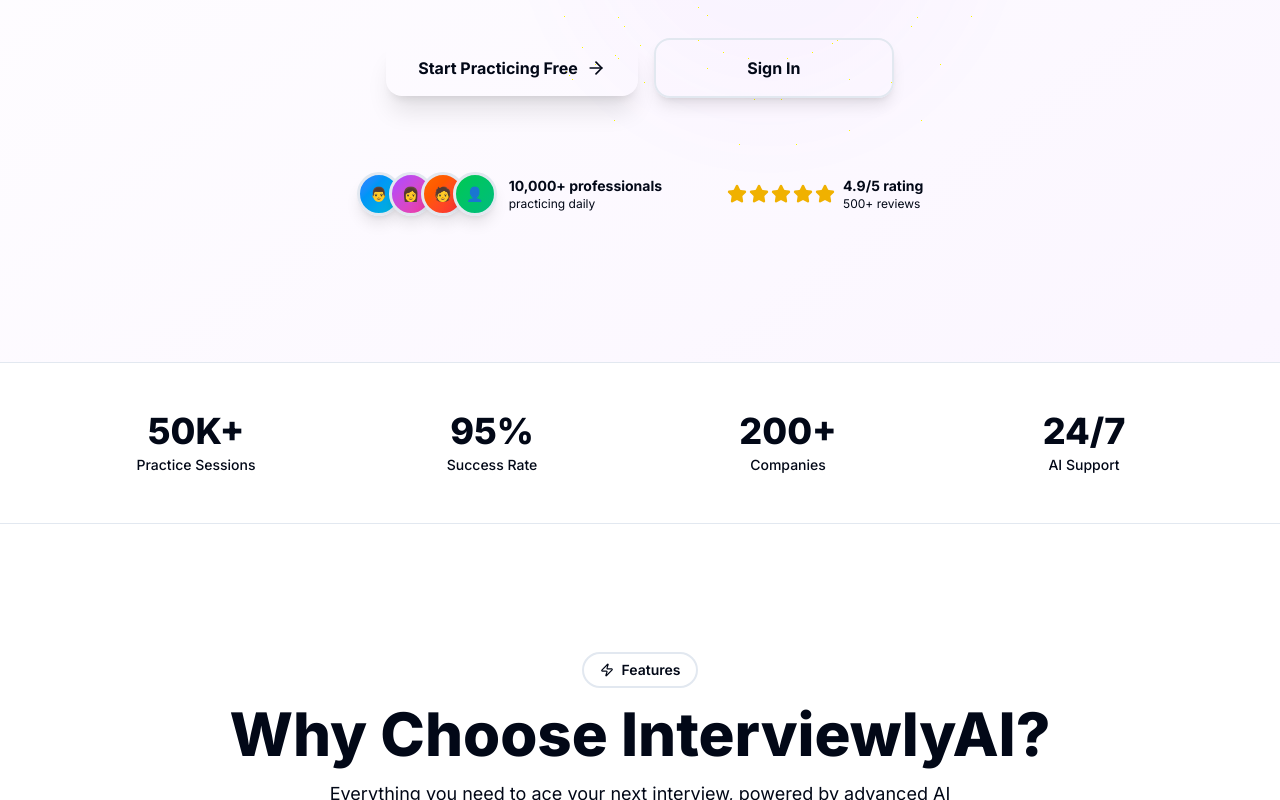
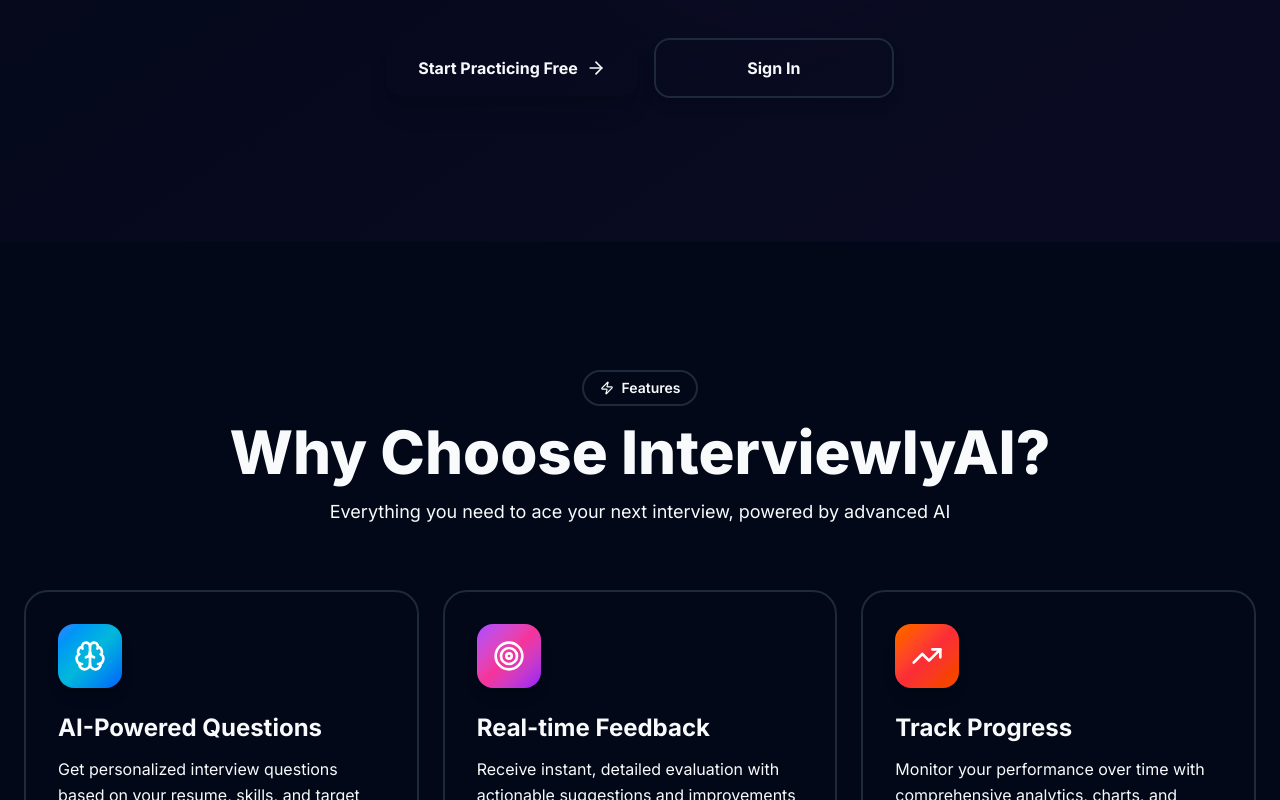
Before and after one commit to ritesh-negii/interviewly-ai, a Next.js app: page / in a window 1280 px wide. Shown: the part 700-1500 px from the top of the page. Built offline with nearby package versions, Linux system fonts and the light colour scheme.

Commit message:
Remove fake data from landing page and set dark mode as default

```diff
--- a/src/app/layout.tsx
+++ b/src/app/layout.tsx
@@ -23,7 +23,7 @@
       <body className={inter.className}>
         <ThemeProvider
           attribute="class"
-          defaultTheme="system"
+          defaultTheme="dark"
           enableSystem
           disableTransitionOnChange
         >
--- a/src/app/page.tsx
+++ b/src/app/page.tsx
@@ -2,7 +2,7 @@
 
 import Link from "next/link";
 import { Navbar } from "@/components/Navbar";
-import { ArrowRight, Brain, Target, Sparkles, TrendingUp, Star, CheckCircle2, Zap, Award } from "lucide-react";
+import { ArrowRight, Brain, Target, Sparkles, TrendingUp, CheckCircle2, Zap, Award } from "lucide-react";
 import { useAuth } from "@/context/AuthContext";
 import { useRouter } from "next/navigation";
 import { useEffect } from "react";
@@ -94,66 +94,6 @@
                   </Link>
               )}
             </div>
-
-            {/* Enhanced Social Proof */}
-            <div className="flex flex-col sm:flex-row items-center justify-center gap-6 sm:gap-8 pt-8 sm:pt-10 animate-in fade-in duration-1000 delay-300 px-4">
-              <div className="flex items-center gap-3">
-                <div className="flex -space-x-3">
-                  {[
-                    'bg-gradient-to-br from-blue-500 to-cyan-500',
-                    'bg-gradient-to-br from-purple-500 to-pink-500',
-                    'bg-gradient-to-br from-orange-500 to-red-500',
-                    'bg-gradient-to-br from-green-500 to-emerald-500'
-                  ].map((gradient, i) => (
-                    <div
-                      key={i}
-                      className={`h-10 w-10 sm:h-11 sm:w-11 rounded-full border-3 border-background ${gradient} flex items-center justify-center shadow-lg`}
-                    >
-                      <span className="text-xs sm:text-sm font-bold text-white">
-                        {['👨', '👩', '🧑', '👤'][i]}
-                      </span>
-                    </div>
-                  ))}
-                </div>
-                <div className="text-left">
-                  <p className="text-xs sm:text-sm font-bold text-foreground">10,000+ professionals</p>
-                  <p className="text-xs text-muted-foreground">practicing daily</p>
-                </div>
-              </div>
-              <div className="hidden sm:block h-12 w-px bg-border" />
-              <div className="flex items-center gap-2">
-                <div className="flex gap-0.5">
-                  {[1, 2, 3, 4, 5].map((i) => (
-                    <Star key={i} className="h-4 w-4 sm:h-5 sm:w-5 fill-yellow-500 text-yellow-500" />
-                  ))}
-                </div>
-                <div className="text-left">
-                  <p className="text-xs sm:text-sm font-bold text-foreground">4.9/5 rating</p>
-                  <p className="text-xs text-muted-foreground">500+ reviews</p>
-                </div>
-              </div>
-            </div>
-          </div>
-        </div>
-      </section>
-
-      {/* Stats Bar */}
-      <section className="py-10 sm:py-12 px-4 sm:px-6 border-y bg-secondary/50">
-        <div className="container max-w-6xl mx-auto">
-          <div className="grid grid-cols-2 md:grid-cols-4 gap-6 sm:gap-8">
-            {[
-              { value: '50K+', label: 'Practice Sessions' },
-              { value: '95%', label: 'Success Rate' },
-              { value: '200+', label: 'Companies' },
-              { value: '24/7', label: 'AI Support' }
-            ].map((stat, i) => (
-              <div key={i} className="text-center space-y-1">
-                <p className="text-2xl sm:text-3xl md:text-4xl font-extrabold text-primary">
-                  {stat.value}
-                </p>
-                <p className="text-xs sm:text-sm text-muted-foreground font-medium">{stat.label}</p>
-              </div>
-            ))}
           </div>
         </div>
       </section>
@@ -214,7 +154,7 @@
                 Ready to Ace Your Interview?
               </h2>
               <p className="text-base sm:text-lg md:text-xl text-muted-foreground max-w-2xl mx-auto font-medium">
-                Join thousands of professionals who've landed their dream jobs with InterviewlyAI
+                Experience AI-powered interview preparation designed to help you succeed
               </p>
               {!isAuthenticated && (
                 <Link
```
